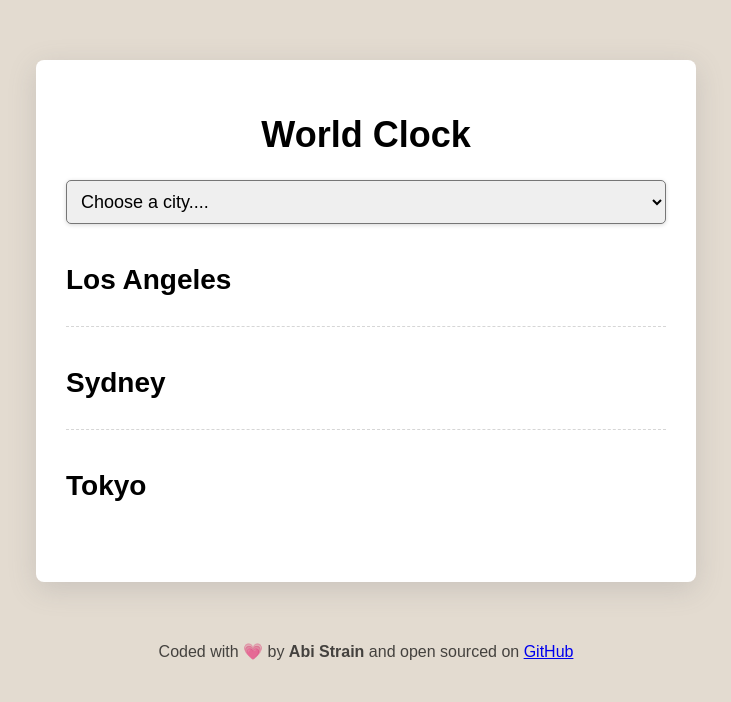
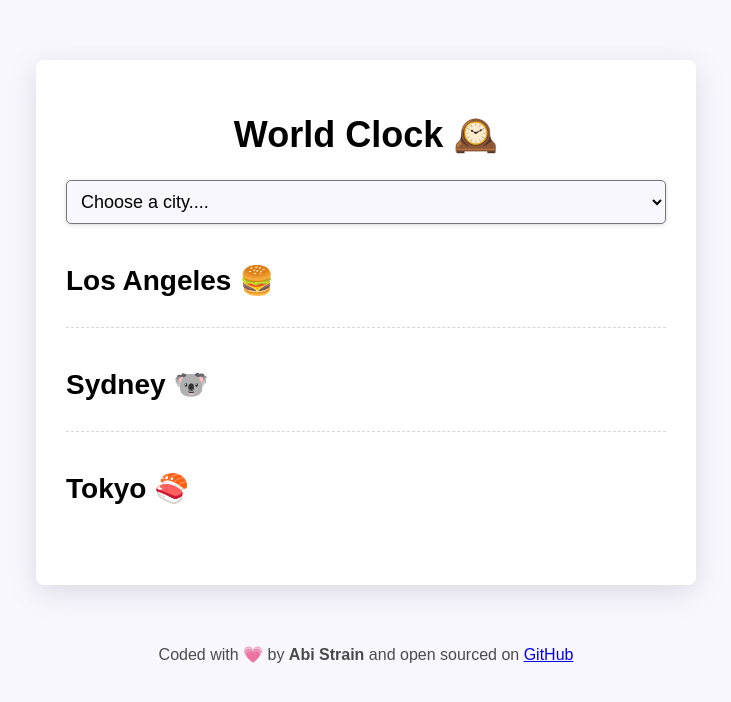
Before and after one commit to AbiRodStr/world-clock-by-Abi-Strain, a plain HTML site: page index.html in a window 1280 px wide. Shown: the whole page, without its empty margins (274-1005 px from the left). Drawn offline with nearby package versions, Linux system fonts and the light colour scheme; a script that the page names is missing.

Commit message:
Added link back to homepage

```diff
--- a/index.html
+++ b/index.html
@@ -13,32 +13,32 @@
   </head>
   <body>
     <div class="container">
-      <h1>World Clock</h1>
+      <h1>World Clock 🕰️</h1>
       <select id="city">
         <option value="">Choose a city....</option>
         <option value="current">My Current Location</option>
-        <option value="Europe/London">London</option>
-        <option value="Pacific/Auckland">Auckland</option>
-        <option value="America/New_York">New York</option>
+        <option value="Europe/London">London 🎡</option>
+        <option value="Pacific/Auckland">Auckland 🥝</option>
+        <option value="America/New_York">New York 🗽</option>
       </select>
       <div id="cities">
         <div class="city" id="los-angeles">
           <div>
-            <h2>Los Angeles</h2>
+            <h2>Los Angeles 🍔</h2>
             <div class="date"></div>
           </div>
           <div class="time"></div>
         </div>
         <div class="city" id="sydney">
           <div>
-            <h2>Sydney</h2>
+            <h2>Sydney 🐨</h2>
             <div class="date"></div>
           </div>
           <div class="time"></div>
         </div>
         <div class="city" id="tokyo">
           <div>
-            <h2>Tokyo</h2>
+            <h2>Tokyo 🍣</h2>
             <div class="date"></div>
           </div>
           <div class="time"></div>
--- a/src/index.js
+++ b/src/index.js
@@ -45,6 +45,7 @@ function updateCity(event) {
             "h:mm:ss"
           )} <small>${cityTime.format("A")}</small></div>
         </div>
+        <a href="index.html">Back to all cities</a>
   `;
 }
 
--- a/src/style.css
+++ b/src/style.css
@@ -1,5 +1,5 @@
 body {
-  background-color: rgb(227, 219, 208);
+  background-color: #f9f7fe;
   font-family: sans-serif;
 }
 .container {
@@ -15,6 +15,7 @@ h1 {
   font-size: 36px;
 }
 select {
+  background-color: #f9f7fe;
   display: block;
   width: 100%;
   border-radius: 5px;
```
